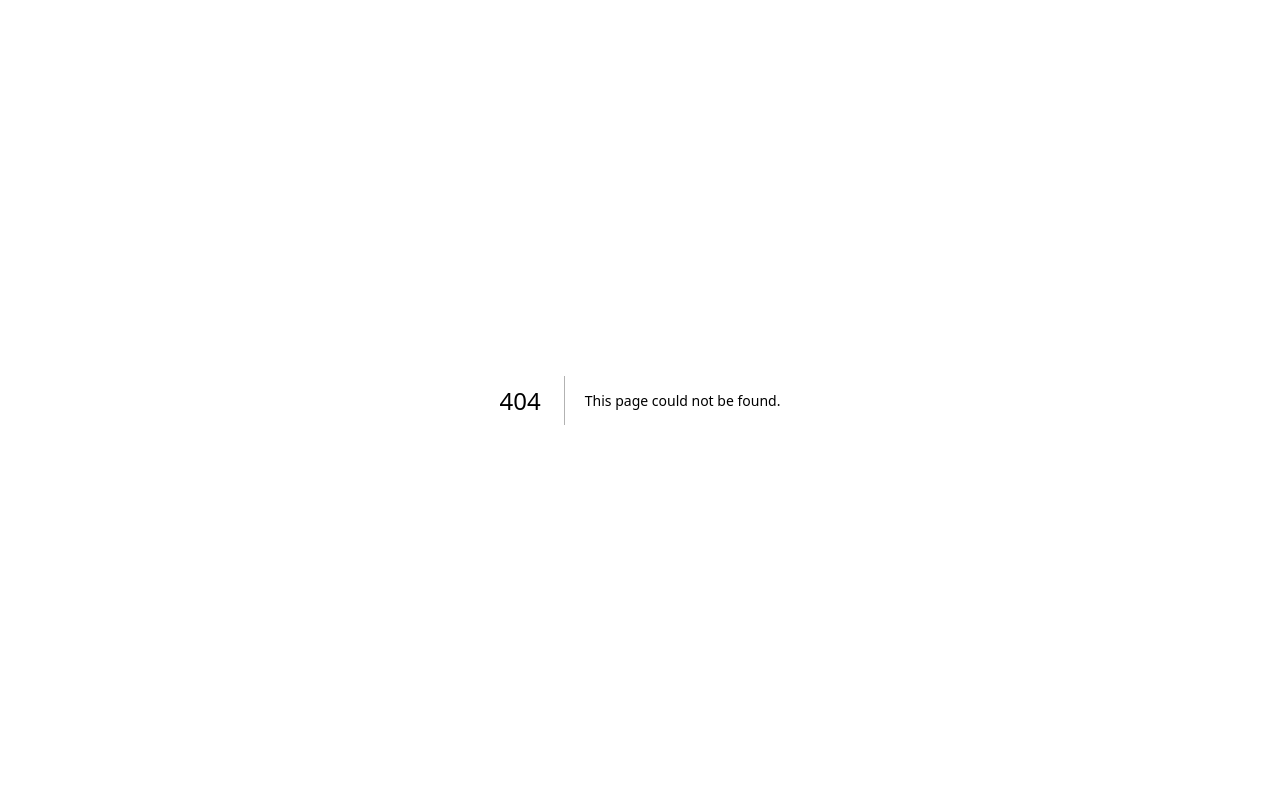
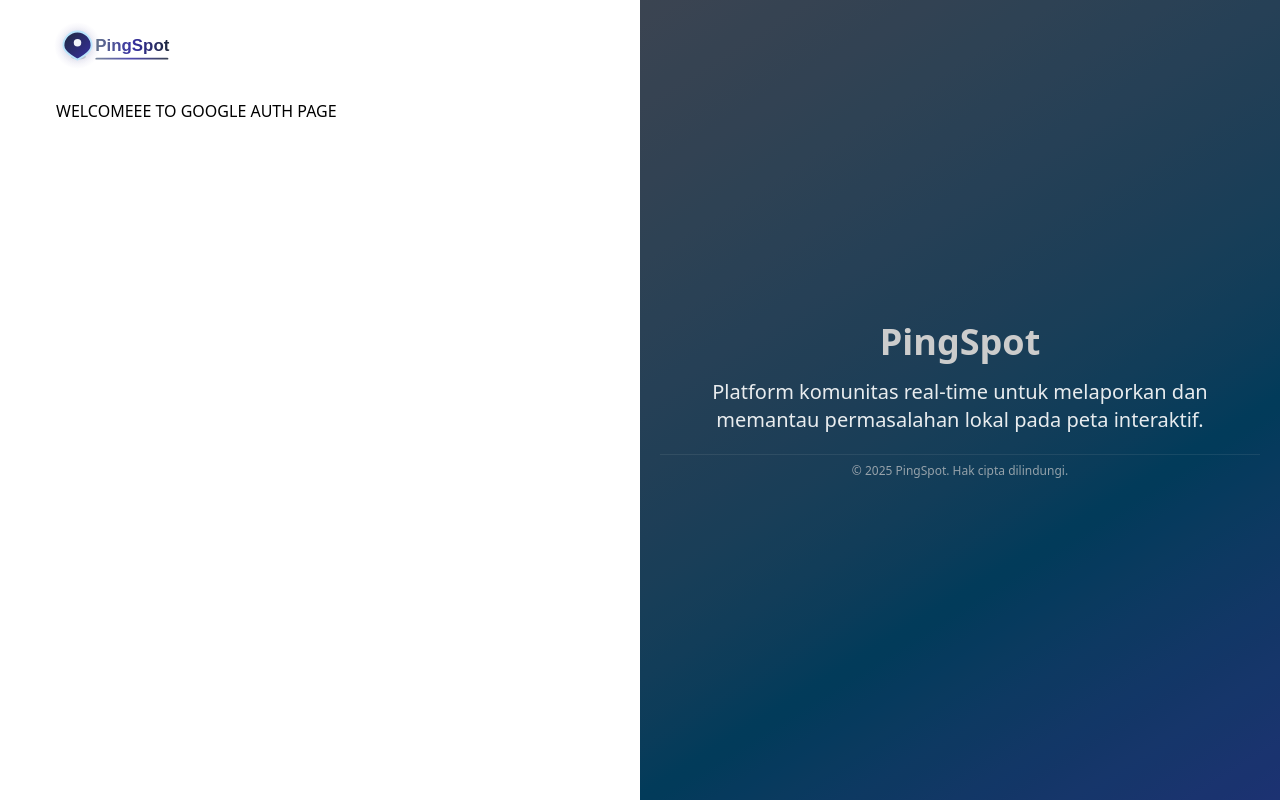
Before and after one commit to AndreanDjabbar/PingSpot, a Next.js app in the folder client/: page /auth/google in a window 1280 px wide. Before the commit this address had no page. Built offline with nearby package versions, Linux system fonts and the light colour scheme.

Commit message:
Add: create temporary google auth page

```diff
--- /dev/null
+++ b/client/src/app/auth/google/page.tsx
@@ -0,0 +1,12 @@
+import React from 'react'
+import AuthLayout from '@/layouts/AuthLayout'
+
+const GoogleAuthpage = () => {
+    return (
+        <AuthLayout>
+            WELCOMEEE TO GOOGLE AUTH PAGE
+        </AuthLayout>
+    )
+}
+
+export default GoogleAuthpage
```
